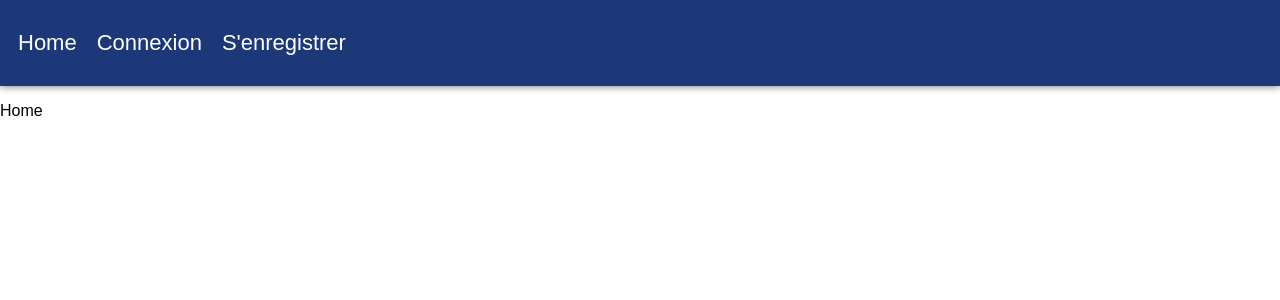
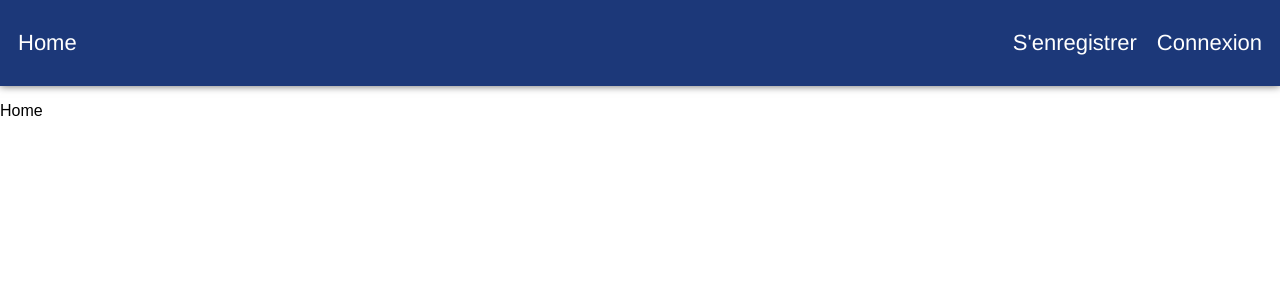
Before and after one commit to Doryu33/M1-DP-SERRATORE-SUCK-VAUTRIN, a React (Create React App) app in the folder frontend/: page / in a window 1280 px wide. Shown: the top 300 px of the page. Built offline with nearby package versions, Linux system fonts and the light colour scheme.

Commit message:
Amélioration de la barre de navigation

```diff
--- a/frontend/src/components/Navigation.js
+++ b/frontend/src/components/Navigation.js
@@ -4,11 +4,13 @@ import { NavLink } from 'react-router-dom';
 
 const Navigation = () => {
     return (
-        <header>
-            <div className="navbar">
+        <header className="navbar">
+            <div className="navbarLeft">
                 <NavLink to="/" className={(nav) => (nav.isActive ? "nav-active" : "")}>
                     <p>Home</p>
                 </NavLink>
+            </div>
+            <div className="navbarRight">
                 {/*Mettre login et register à droite*/}
                 <NavLink to="/login" className={(nav) => (nav.isActive ? "nav-active" : "")}>
                     <p>Connexion</p>
@@ -17,7 +19,7 @@ const Navigation = () => {
                     <p>S'enregistrer</p>
                 </NavLink>
             </div >
-        </header>
+        </header >
     );
 };
 
--- a/frontend/src/styles/navigation.css
+++ b/frontend/src/styles/navigation.css
@@ -4,10 +4,16 @@
     height: auto;
     padding: 8px;
     box-shadow: 0px 0px 8px rgba(0, 0, 0, .6);
+    font-family: 'Franklin Gothic Medium', 'Arial Narrow', Arial, sans-serif;
 }
 
-.navbar a {
-    float: left;
+.navbarRight {
+    margin-left: auto;
+    margin-right: 0;
+}
+
+.navbarRight a,
+.navbarLeft a {
     color: white;
     text-align: center;
     padding-inline: 10px;
@@ -16,7 +22,16 @@
     font-size: 22px;
 }
 
-.navbar p:hover {
+.navbarRight a {
+    float: right;
+}
+
+.navbarLeft a {
+    float: left;
+}
+
+.navbarLeft p:hover,
+.navbarRight p:hover {
     color: rgb(184, 180, 180);
 
 }
```
Also changed, not shown: 1 other file (tests, documents, lock files or other folders).
